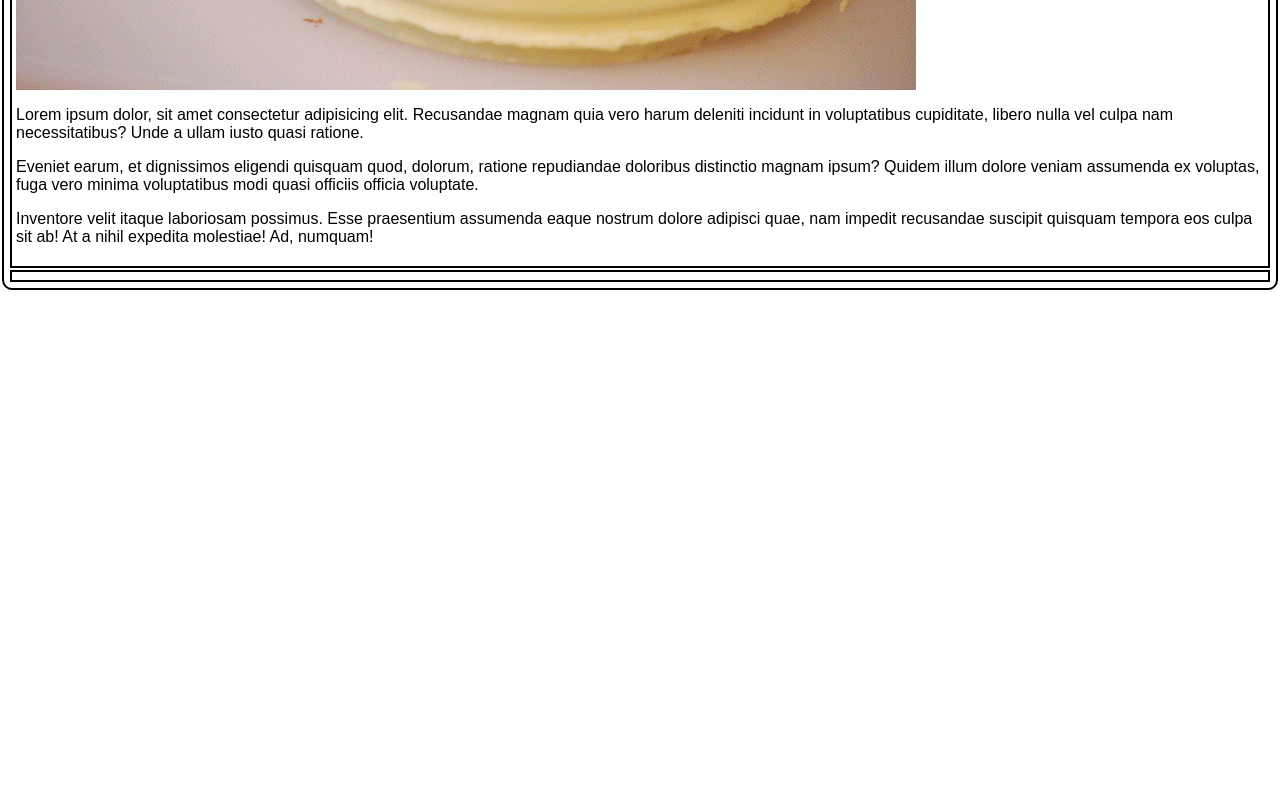
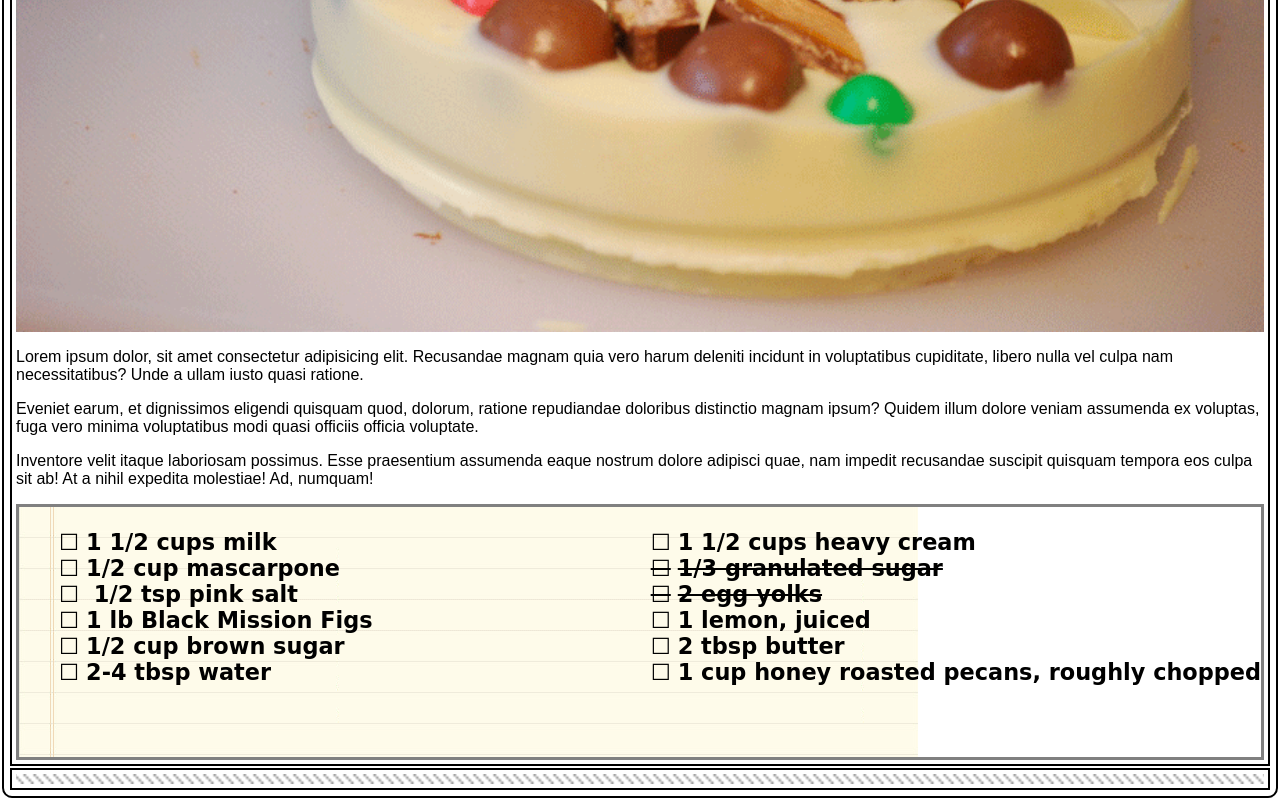
Before and after one commit to nojronatron/chocolate-pizza, a plain HTML site: page index.html in a window 1280 px wide. Shown: the part 728-1528 px from the top of the page. Before the commit the page ends 1020 px from the top, so only its background shows below. Drawn offline with Linux system fonts and the light colour scheme.

Commit message:
baby steps. main image added with flexibility, hrs added.

```diff
--- a/css/style.css
+++ b/css/style.css
@@ -1,3 +1,5 @@
+/* UL LI CSS lifted from: https://stackoverflow.com/questions/7463391/how-to-create-open-square-checkbox-style-list-marker-for-html-unordered-list */
+
 body, header, main, footer {
   font-family: Arial, Helvetica, sans-serif;
   font-size: 16px;
@@ -22,10 +24,46 @@ body {
   margin-right: 20px;
 }
 .horiz-bar {
-  background-image: url('../imgs/hr-img.png');
+  width: auto;
+  height: 10px;
+  background-image: url("../imgs/hr-img.png");
   background-repeat: repeat-x;
+  background-size: 10px 10px;
+}
+#recipe-image img {
+  width: 100%;
+  height: auto;
 }
 #recipe-instructions {
-  background-image: url('../imgs/list-bg.png');
+  width: auto;
+  height: 250px;
+  border: solid grey 3px;
+  background-image: url("../imgs/list-bg.png");
   background-repeat: no-repeat;
+  display: flex;
+  justify-content: space-between;
 }
+ul {
+  font-family: cursive;
+  font-size: 1.4em;
+  list-style: none;
+  min-width: 300px;
+}
+li:before
+{
+  /* from stackoverflow */
+    content: "\2610";
+    margin-right:7px;
+}
+li:hover:before
+{
+  /* from stackoverflow */
+    content: "\2611";
+    margin-right: 7px;
+}
+ul  {
+  font-weight: bold;
+}
+.strike-me {
+  text-decoration: line-through;
+}
--- a/index.html
+++ b/index.html
@@ -65,13 +65,29 @@
           </p>
         </div>
         <div id="recipe-instructions">
-
+          <ul id="recipe-list">
+            <li>1 1/2 cups milk</li>
+            <li>1/2 cup mascarpone</li>
+            <li> 1/2 tsp pink salt</li>
+            <li>1 lb Black Mission Figs</li>
+            <li>1/2 cup brown sugar</li>
+            <li>2-4 tbsp water</li>
+            </ul>
+            <ul id="recipe-list">
+            <li>1 1/2 cups heavy cream</li>
+            <li class="strike-me">1/3 granulated sugar</li>
+            <li class="strike-me">2 egg yolks</li>
+            <li>1 lemon, juiced</li>
+            <li>2 tbsp butter</li>
+            <li>1 cup honey roasted pecans, roughly chopped</li>
+          </ul>
         </div>
       </div>
     </article>
   </main>
 
   <footer>
+    <div class="horiz-bar"></div>
 
   </footer>
 </body>
```
